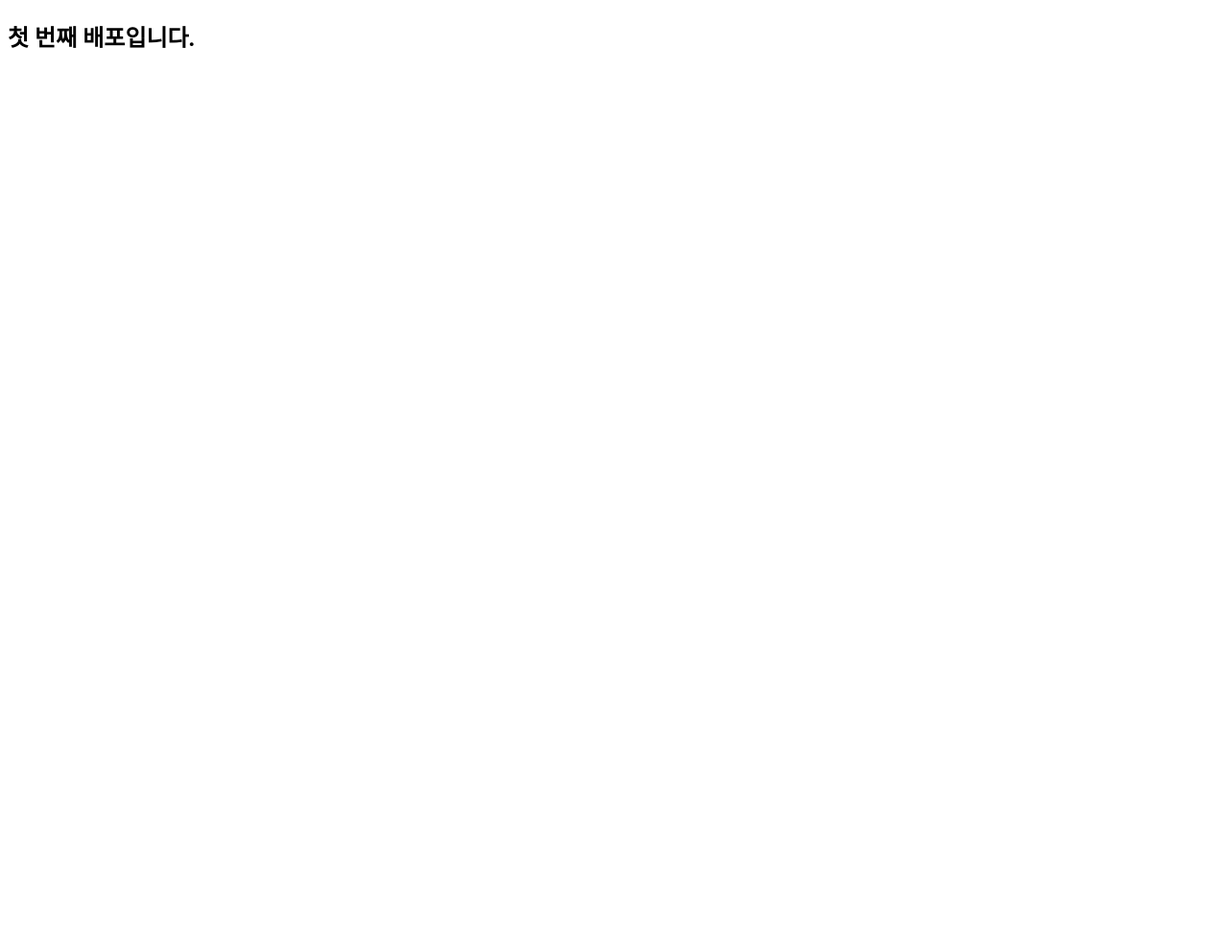
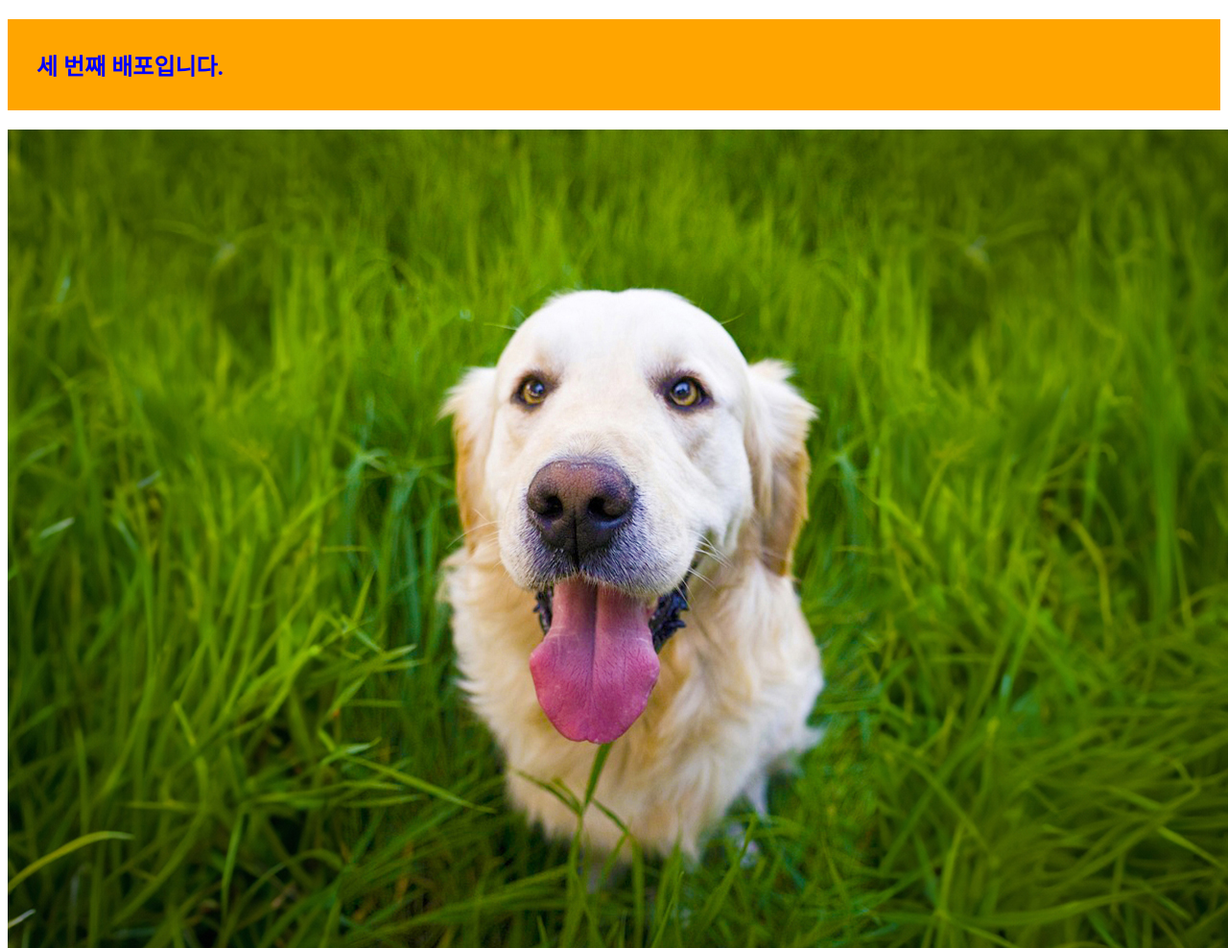
Before and after one commit to seeun1225/first, a plain HTML site: page index.html in a window 1280 px wide. Shown: the whole page at 96% size. Before the commit the page ends 800 px from the top, so only its background shows below. Drawn offline with Linux system fonts and the light colour scheme.

Commit message:
[Update] index,html에 내용 수정

```diff
--- a/index.html
+++ b/index.html
@@ -3,9 +3,11 @@
 <head>
     <meta charset="UTF-8">
     <meta name="viewport" content="width=device-width, initial-scale=1.0">
+    <link rel="stylesheet" href="style.css">
     <title>첫 번째 배포</title>
 </head>
 <body>
-    <h2>첫 번째 배포입니다.</h2>
+    <h2>세 번째 배포입니다.</h2>
+    <img src="images/photo.jpg" alt="강아지">
 </body>
 </html>
```
